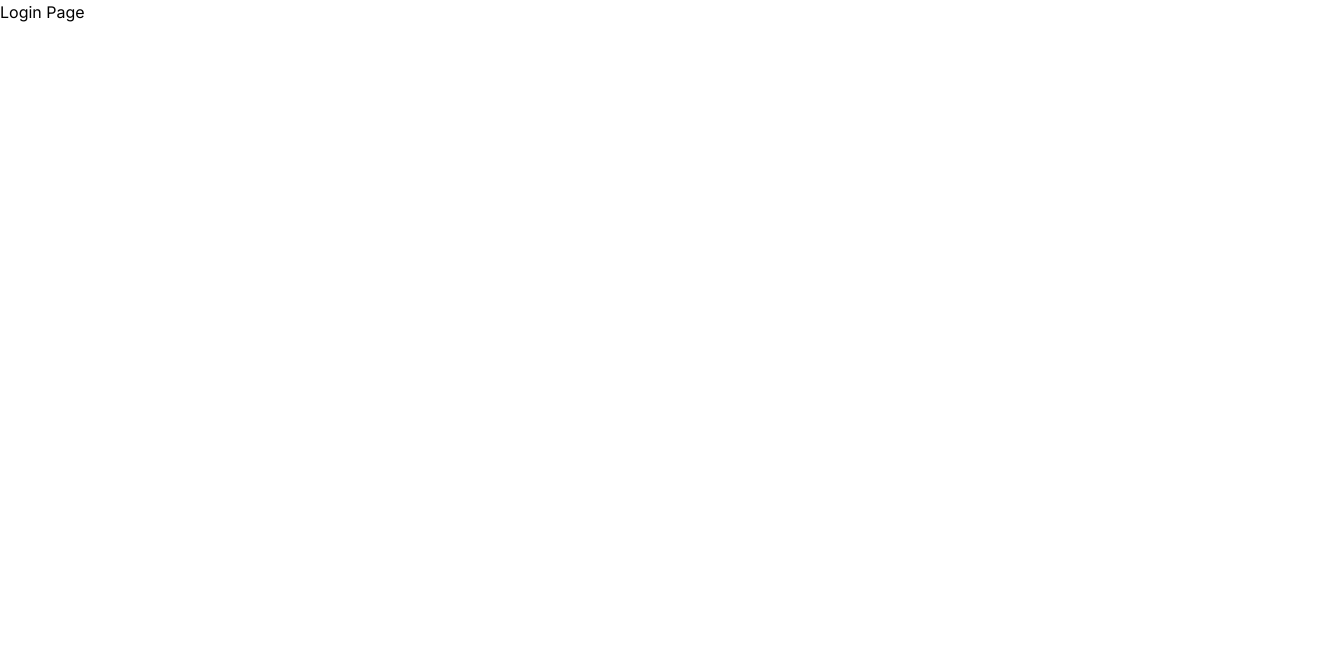
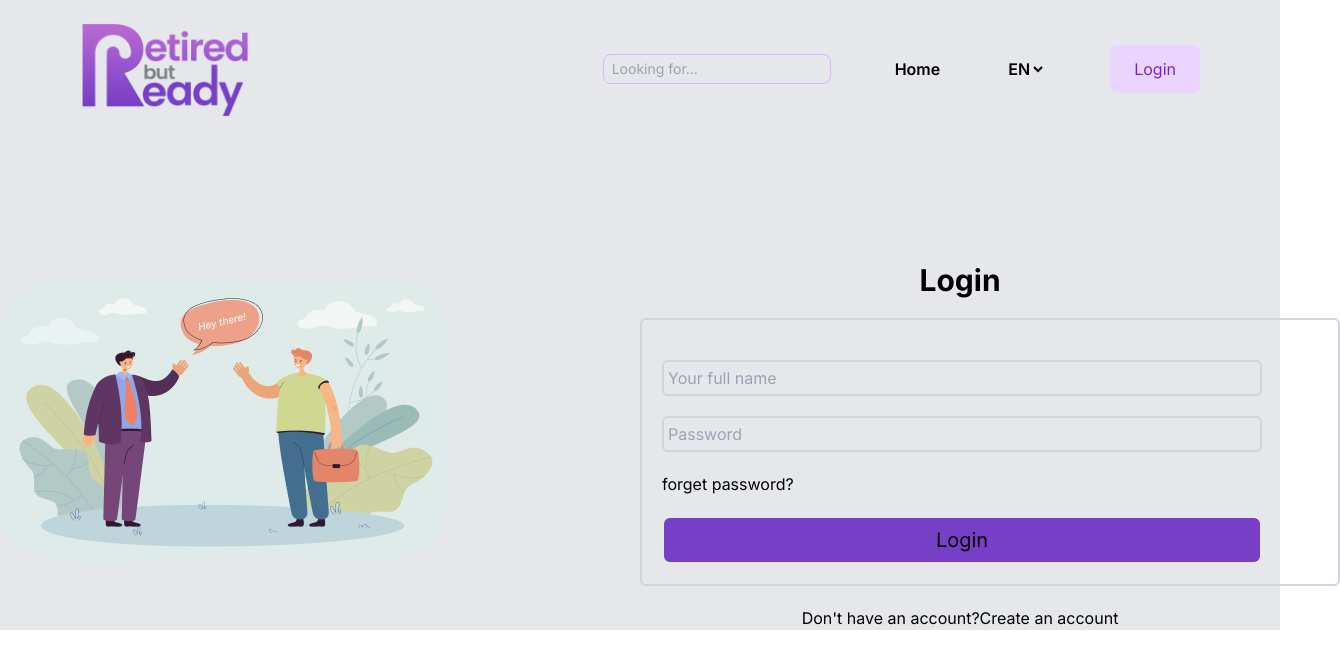
Before and after one commit to morajdhwaj/retired-but-ready, a Next.js app: page /login in a window 1280 px wide. Shown: the top 668 px of the page, 1340 px wide, since content can reach past the window. Built offline with nearby package versions, Linux system fonts and the light colour scheme.

Commit message:
Create login page

```diff
--- a/src/app/(pages)/login/page.js
+++ b/src/app/(pages)/login/page.js
@@ -1,9 +1,47 @@
+import Navbar from "@/app/components/Navbar";
+import { Input } from "postcss";
 import React from "react";
 
 const page = () => {
   return (
-    <div>
-      <h1>Login Page</h1>
+    <div className="  bg-gray-200 ">
+      <Navbar />
+      <div>
+        <div className="flex ">
+          <div className=" w-[50%] mt-40">
+            <img src="\assets\Group-626217.png" />
+          </div>
+          <div className=" w-[50%] mt-36 ">
+            <div className="text-3xl font-bold text-center  hover:border-b-2  hover:border-blue-600  ">
+              <h1>Login</h1>
+            </div>
+            <div className="  h-auto mt-5 rounded-md p-5  border-2 border-gray-300 flex flex-col gap-5  w-[700px] hover:border-2 hover:border-blue-600">
+              <input
+                type="text"
+                placeholder="Your full name"
+                className="mt-5   w-[600px] border-2 rounded-md bg-gray-200 border-gray-300 p-1 flex items-center hover:border-2 hover:border-blue-600 hover:border-b-2"
+              />
+              <input
+                type="password"
+                placeholder="Password"
+                className=" w-[600px] border-2  bg-gray-200 border-gray-300 p-1 flex items-center rounded-md hover:border-2 hover:border-blue-600 hover:border-b-2 "
+              />
+              <a
+                href="#"
+                className="mb-0 hover:border-b-2  hover:border-blue-600 hover:w-40"
+              >
+                forget password?
+              </a>
+              <div className="border-2 bg-[#773FC6] rounded-lg p-2 w-[600px] text-xl text-center  flex justify-center items-center">
+                <button>Login</button>
+              </div>
+            </div>
+            <div className="  mt-5 text-center hover:border-b-2  hover:border-blue-600  ">
+              <a href="#">Don't have an account?Create an account </a>
+            </div>
+          </div>
+        </div>
+      </div>
     </div>
   );
 };
```
